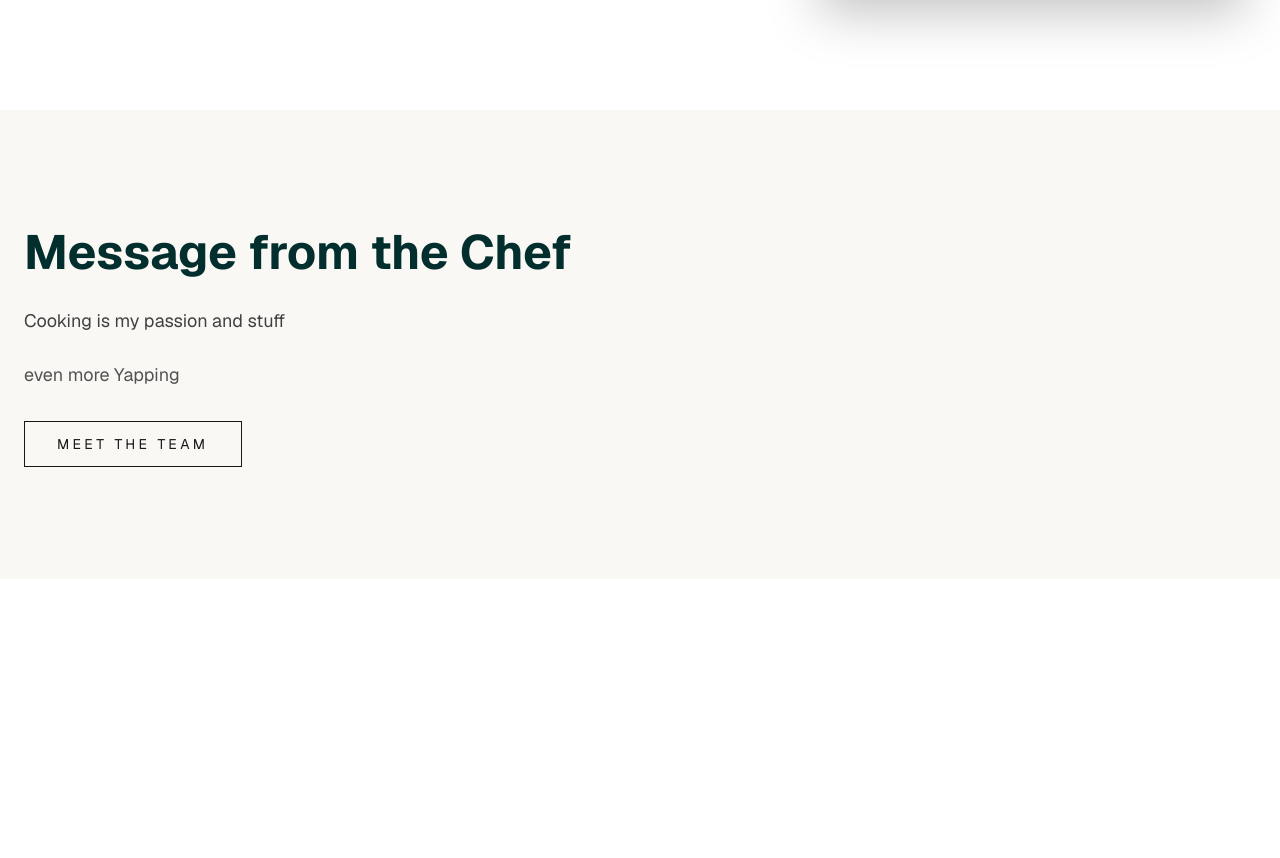
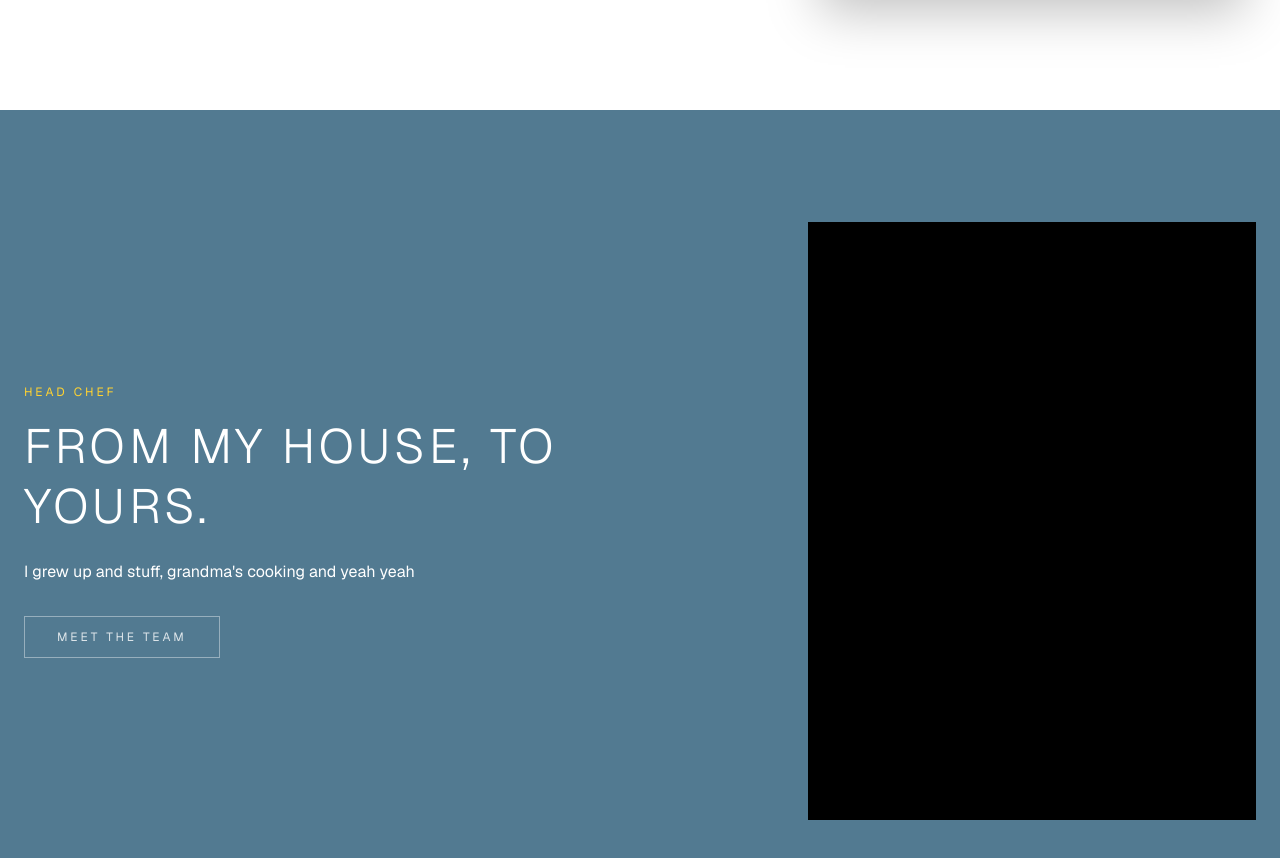
Before and after one commit to Haruni26/fictional-restaurant-site, a Next.js app: page / in a window 1280 px wide. Shown: the part 2151-3009 px from the top of the page. Before the commit the page ends 2730 px from the top, so only its background shows below. Built offline with nearby package versions, Linux system fonts and the light colour scheme.

Commit message:
Edited chef section to match new design, added comments for future development

```diff
--- a/app/page.tsx
+++ b/app/page.tsx
@@ -146,42 +146,41 @@ export default function Home() {
         </div>
       </section>
 
-      {/* Fictional Chef Section */}
-      <section className="bg-[#FAF8F5] py-20 md:py-28 transition-colors duration-500">
+      {/* Chef Section */}
+      <section className="bg-[#527a91] py-20 md:py-28">
         <div className="max-w-7xl mx-auto px-6 grid grid-cols-1 md:grid-cols-2 gap-12 md:gap-20 items-center">
           {/* Text Content */}
           <div className="text-center md:text-left order-2 md:order-1">
-            <h2 className="text-3xl sm:text-4xl md:text-5xl font-bold text-teal-950 mb-6 leading-tight">
-              Message from the Chef
+            <p className="text-xs tracking-[0.25em] uppercase text-amber-300 mb-4">
+              Head Chef
+            </p>
+            <h2 className="text-4xl md:text-5xl font-light tracking-[0.08em] uppercase text-white leading-tight mb-8">
+              From my house, to yours.
             </h2>
-            <p className="text-lg text-neutral-700 leading-relaxed mb-6">
-              Cooking is my passion and stuff
-            </p>
-            <p className="text-lg text-neutral-600 leading-relaxed mb-8">
-              even more Yapping
-            </p>
-
+            <div className="space-y-4 text-base text-white leading-2 mb-10">
+              <p>I grew up and stuff, grandma&apos;s cooking and yeah yeah</p>
+            </div>
             <Link
               href="/about-us"
-              className="inline-block text-sm tracking-[0.25em] uppercase border border-neutral-900 px-8 py-3 text-neutral-900 hover:bg-neutral-900 hover:text-white transition-all duration-300"
+              className="inline-block text-xs tracking-[0.25em] uppercase border border-white/40 px-8 py-3 text-white/80 hover:bg-white hover:text-black transition-all duration-300"
             >
               Meet the Team
             </Link>
           </div>
 
           {/* Need to edit image position and find stock photo */}
-          {/* <div className="order-1 md:order-2 w-full flex justify-center md:justify-end">
-            <div className="aspect-4/5 w-full max-w-md bg-stone-200 rounded-4xl overflow-hidden relative shadow-2xl">
-              <Image
+          <div className="order-1 md:order-2 w-full flex justify-center md:justify-end">
+            <div className="aspect-3/4 w-full max-w-md relative bg-black flex items-center justify-center">
+              {/* <Image
                 src="/images/lobster-pasta.jpg"
                 alt="Lobster pasta"
                 fill
                 className="object-cover"
                 sizes="(max-width: 768px) 100vw, 50vw"
                 priority
-              />
+              /> */}
             </div>
-          </div> */}
+          </div>
         </div>
       </section>
     </div>
```
